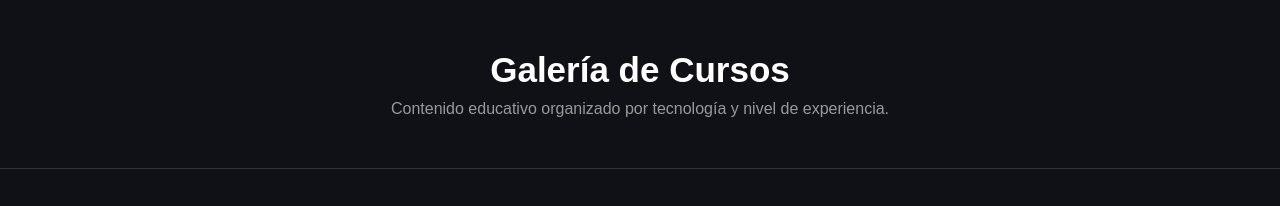
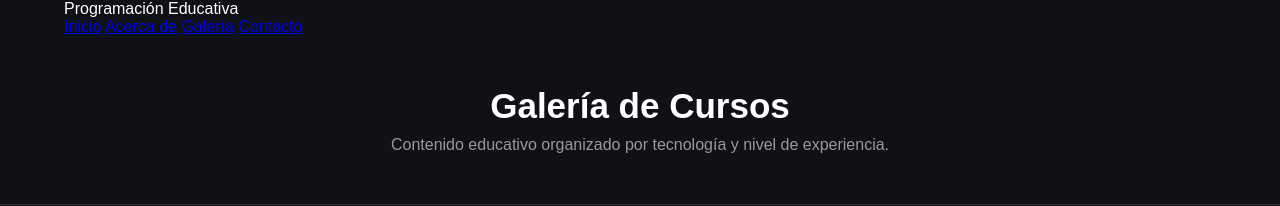
Before and after one commit to MigueANPA/actividad-04-practicadeverciones, a plain HTML site: page gallery.html in a window 1280 px wide. Shown: the top 206 px of the page. Drawn offline with Linux system fonts and the light colour scheme; files that its build step writes are made by us from their sources; files whose address does not match are found by name.

Commit message:
Update gallery.html

```diff
--- a/gallery.html
+++ b/gallery.html
@@ -9,7 +9,17 @@
 </head>
 
 <body>
-
+ <header>
+    <div class="container nav-container">
+        <div class="logo">Programación Educativa</div>
+            <nav>
+                <a href="index.html">Inicio</a>
+                <a href="about.html">Acerca de</a>
+                <a href="gallery.html">Galería</a>
+                <a href="contact.html">Contacto</a>
+            </nav>
+        </div>
+    </header>
     <!-- Encabezado -->
     <section class="page-header">
         <div class="container">
```
